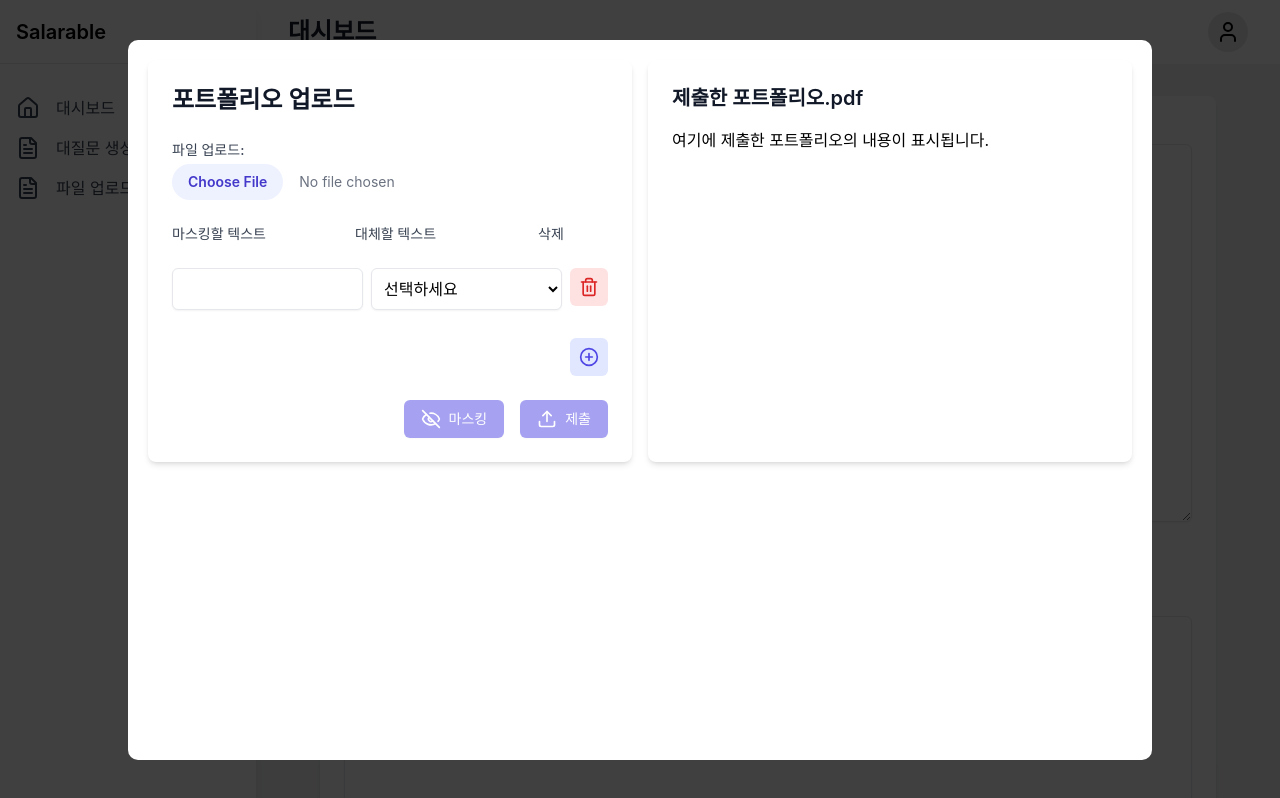
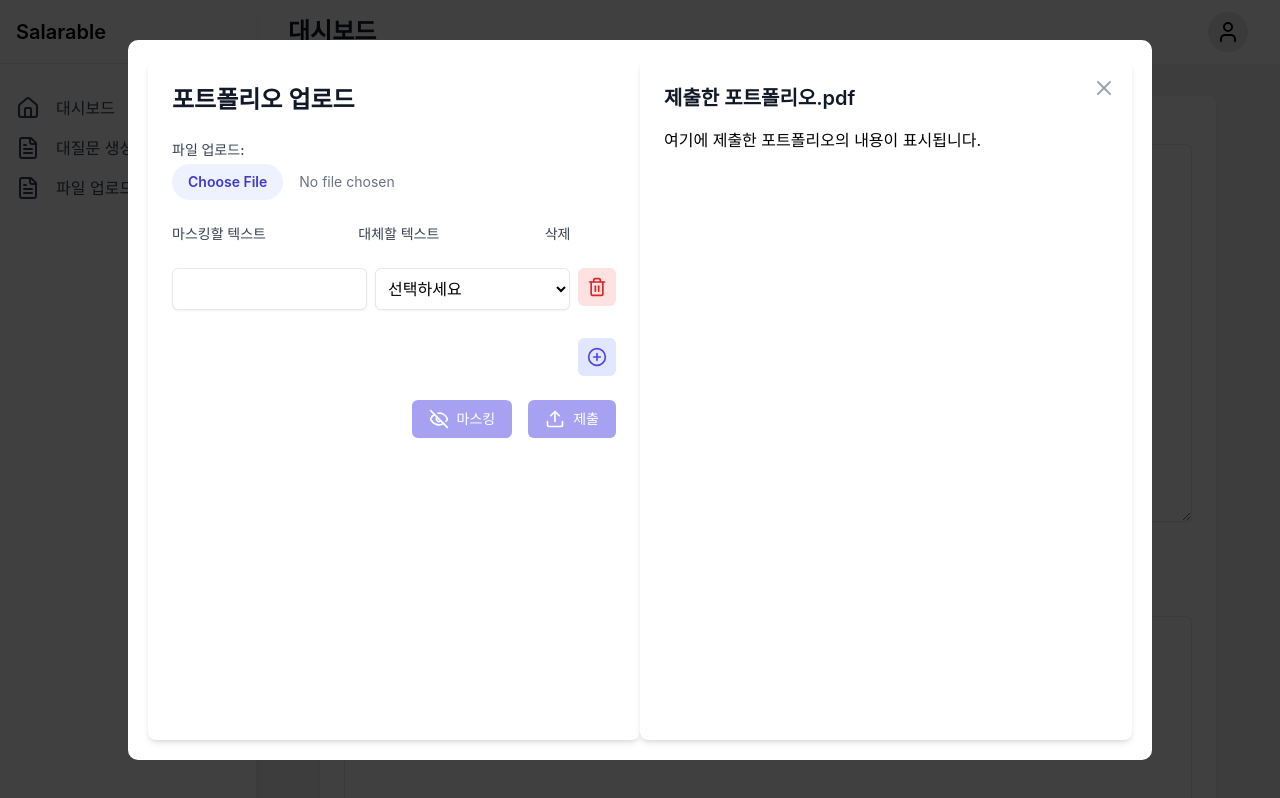
Before and after one commit to an-jiohh/salarable-b2b-frontend-react.js, a React (Create React App) app: page /portfolio in a window 1280 px wide. Both pictures are taken after a click on the button "포트폴리오 첨부". Built offline with nearby package versions, Linux system fonts and the light colour scheme.

Commit message:
feat : 모달 UI 개선; 닫기 버튼 및 마스킹

```diff
--- a/src/ModalFileUploadForm.js
+++ b/src/ModalFileUploadForm.js
@@ -1,5 +1,5 @@
 import React, { useState } from "react";
-import { Loader2, Upload, Trash2, PlusCircle, EyeOff } from "lucide-react";
+import { Loader2, Upload, Trash2, PlusCircle, EyeOff, X } from "lucide-react";
 import { Document, Page, pdfjs } from "react-pdf";
 import Modal from "react-modal";
 import "./styles/modal.css";
@@ -96,7 +96,6 @@ const ModalFileUploadForm = ({ isOpen, onRequestClose, onFileUpload }) => {
 
       // JSON 객체 생성
       const jsonData = { file_name: file.name };
-      console.log(jsonData);
 
       const response = await fetch(
         "http://localhost:8000/portfolio/maskedText",
@@ -155,8 +154,15 @@ const ModalFileUploadForm = ({ isOpen, onRequestClose, onFileUpload }) => {
       className="modal"
       overlayClassName="overlay"
     >
-      <div className="flex space-x-4">
-        <div className="flex-1 max-w-4xl p-6 bg-white rounded-lg shadow-md">
+      <div className="relative flex h-full">
+        <button
+          onClick={onRequestClose}
+          className="absolute top-2 right-2 p-2 text-gray-400 hover:text-gray-600"
+          aria-label="닫기"
+        >
+          <X className="h-6 w-6" />
+        </button>
+        <div className="flex-1 p-6 bg-white rounded-lg shadow-md overflow-y-auto">
           <h1 className="text-2xl font-semibold text-gray-900 mb-6">
             포트폴리오 업로드
           </h1>
@@ -304,10 +310,7 @@ const ModalFileUploadForm = ({ isOpen, onRequestClose, onFileUpload }) => {
             </div>
           </form>
         </div>
-        <div
-          className="flex-1 max-w-4xl p-6 bg-white rounded-lg shadow-md overflow-y-auto"
-          style={{ maxHeight: "calc(100vh - 120px)" }}
-        >
+        <div className="flex-1 p-6 bg-white rounded-lg shadow-md overflow-y-auto">
           <h2 className="text-xl font-semibold text-gray-900 mb-4">
             제출한 포트폴리오.pdf
           </h2>
```
